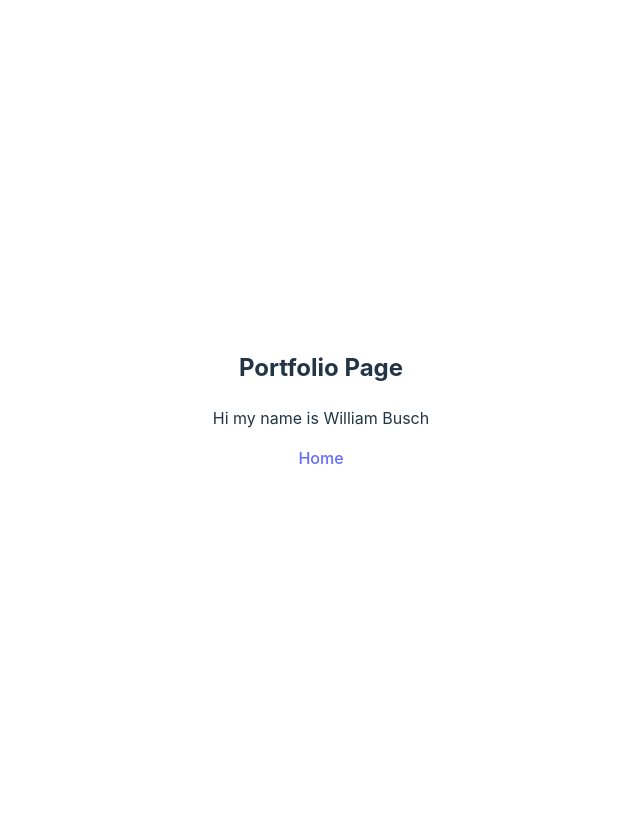
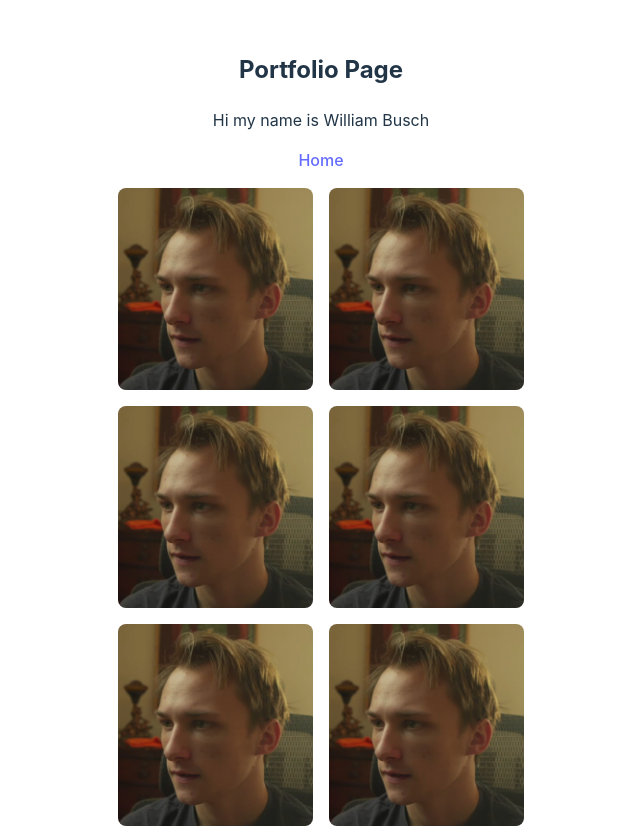
Before and after one commit to MythosDev/public-project3, a React (Vite) app in the folder vite-project/: page /Portfolio in a window 1280 px wide. Shown: the top 828 px of the page, without its empty margins (319-959 px from the left). Before the commit the page ends 800 px from the top, so only its background shows below. Built offline with nearby package versions, Linux system fonts and the light colour scheme.

Commit message:
added a list

```diff
--- /dev/null
+++ b/vite-project/src/components/Grid.jsx
@@ -0,0 +1,57 @@
+import React from 'react';
+import demoPic from '../assets/demo_pic.png';
+
+const Grid = () => {
+  const images = [
+    { src: demoPic, alt: 'Image 1' },
+    { src: demoPic, alt: 'Image 2' },
+    { src: demoPic, alt: 'Image 3' },
+    { src: demoPic, alt: 'Image 4' },
+    { src: demoPic, alt: 'Image 5' },
+    { src: demoPic, alt: 'Image 6' },
+    { src: demoPic, alt: 'Image 6' },
+    { src: demoPic, alt: 'Image 6' },
+    { src: demoPic, alt: 'Image 6' },
+    { src: demoPic, alt: 'Image 6' },
+    { src: demoPic, alt: 'Image 6' },
+    { src: demoPic, alt: 'Image 6' },
+  ];
+
+  const styles = {
+    gridContainer: {
+      display: 'grid',
+      gridTemplateColumns: 'repeat(auto-fill, minmax(175px, 1fr))',  // Create a responsive grid with flexible columns
+      gap: '16px',  // Space between items
+      padding: '16px',
+      justifyItems: 'center',  // Center content within the grid item
+    },
+    gridItem: {
+      position: 'relative',
+      overflow: 'hidden',
+      display: 'flex', // Ensure the image aligns correctly within the grid item
+      justifyContent: 'center',  // Center the image horizontally
+    },
+    image: {
+      width: '100%',
+      height: 'auto',
+      objectFit: 'cover',  // Ensure the image covers the area without distortion
+      borderRadius: '8px',
+    },
+  };
+
+  return (
+    <div style={styles.gridContainer}>
+      {images.map((image, index) => (
+        <div key={index} style={styles.gridItem}>
+          <img
+            src={image.src}
+            alt={image.alt || `Image ${index + 1}`}
+            style={styles.image}
+          />
+        </div>
+      ))}
+    </div>
+  );
+};
+
+export default Grid;
--- a/vite-project/src/pages/About.jsx
+++ b/vite-project/src/pages/About.jsx
@@ -1,6 +1,19 @@
 import { Link } from 'react-router-dom';
 
 export default function () {
+
+    const styles = {
+        list: {
+            textAlign: "left",
+            marginLeft: "100px"
+        },
+
+        linker: {
+            fontSize: "36px",
+            fontWeight: "800"
+        }
+    }
+
     return(
         <>
             <div>
@@ -16,7 +29,40 @@ export default function () {
                     I enjoy good art and good design which has led me here <br></br>
                     I also have an interest in procedural generation and maps
                 </p>
-                <Link to="/Home">Home</Link>
+                <Link to="/Home" style={styles.linker}>Home</Link>
+                <h2>Skills</h2>
+                <ul style={styles.list}>
+                    <li>C#</li>
+                    <li>C++</li>
+                    <li>Java</li>
+                    <li>Javascript</li>
+                    <li>HTML</li>
+                    <li>CSS</li>
+                    <li>React</li>
+                    <li>Python</li>
+                    <li>GDScript</li>
+                    <li>Unity</li>
+                    <li>Godot</li>
+                    <li>Blender</li>
+                    <li>Photopea</li>
+                    <li>Photoshop</li>
+                    <li>Krita</li>
+                    <li>Figma</li>
+                    <li>Canva</li>
+                    <li>Davinci Resolve</li>
+                    <li>Davinci Fusion</li>
+                    <li>Premiere Pro</li>
+                    <li>After Effects</li>
+                    <li>Adobe Audition</li>
+                    <li>Unreal Engine</li>
+                </ul>
+                <h2>Learning</h2>
+                <ul style={styles.list}>
+                    <li>Nuke</li>
+                    <li>Cinema 4D</li>
+                    <li>Houdini</li>
+                    <li>Susbtance Painter</li>
+                </ul>
             </div>
 
         </>
--- a/vite-project/src/pages/Portfolio.jsx
+++ b/vite-project/src/pages/Portfolio.jsx
@@ -1,4 +1,6 @@
 import { Link } from 'react-router-dom';
+
+import Grid from "../components/Grid";
 
 export default function () {
     return(
@@ -7,6 +9,7 @@ export default function () {
                 <h2>Portfolio Page</h2>
                 <p>Hi my name is William Busch</p>
                 <Link to="/Home">Home</Link>
+                <Grid />
             </div>
 
         </>
```
